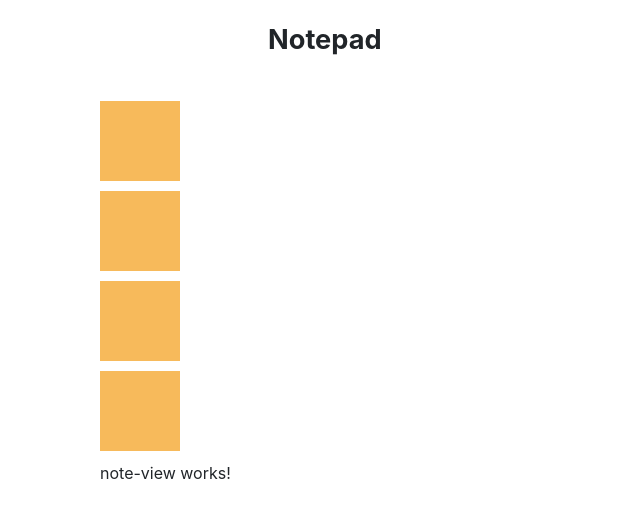
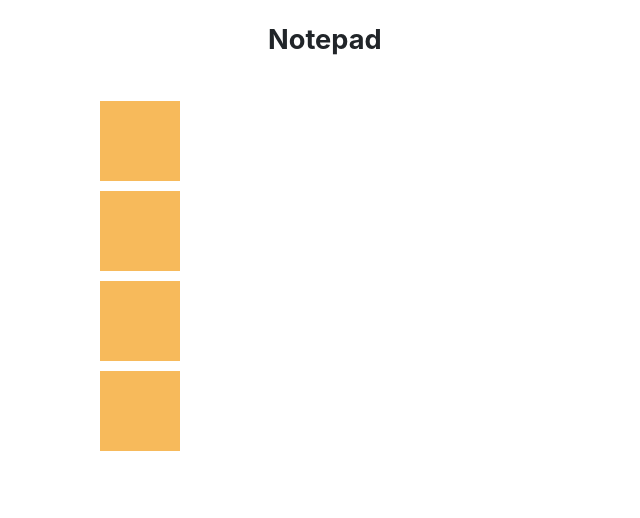
Before and after one commit to atinder92/angular-notepad, an Angular app in the folder angular-notepad/: page /notes in a window 1280 px wide. Shown: the top 518 px of the page, without its empty margins (0-640 px from the left). Built offline with nearby package versions, Linux system fonts and the light colour scheme.

Commit message:
Passing input to note-view component

```diff
--- a/angular-notepad/src/app/note-view/note-view.component.html
+++ b/angular-notepad/src/app/note-view/note-view.component.html
@@ -1,3 +1 @@
-<p>
-  note-view works!
-</p>
+<p>{{note.noteString}}</p>
--- a/angular-notepad/src/app/note-view/note-view.component.ts
+++ b/angular-notepad/src/app/note-view/note-view.component.ts
@@ -1,4 +1,5 @@
-import { Component, OnInit } from '@angular/core';
+import { Component, OnInit,Input } from '@angular/core';
+import { Note } from '../../model/note.model';
 
 @Component({
   selector: 'app-note-view',
@@ -7,6 +8,7 @@ import { Component, OnInit } from '@angular/core';
 })
 export class NoteViewComponent implements OnInit {
 
+  @Input() note:Note;
   constructor() { }
 
   ngOnInit() {
--- a/angular-notepad/src/app/saved-notes/saved-notes.component.html
+++ b/angular-notepad/src/app/saved-notes/saved-notes.component.html
@@ -1 +1 @@
-<app-note-view></app-note-view>
+<app-note-view *ngFor="let note of notes" [note]="note"></app-note-view>
--- a/angular-notepad/src/app/saved-notes/saved-notes.component.ts
+++ b/angular-notepad/src/app/saved-notes/saved-notes.component.ts
@@ -1,5 +1,6 @@
 import { Component, OnInit } from '@angular/core';
 import { NoteAppService } from '../../services/note-app.service';
+import { Note } from '../../model/note.model';
 
 @Component({
   selector: 'app-saved-notes',
@@ -8,10 +9,11 @@ import { NoteAppService } from '../../services/note-app.service';
 })
 export class SavedNotesComponent implements OnInit {
 
+  notes: Note[];
   constructor(private noteAppService:NoteAppService) { }
 
   ngOnInit() {
-
+    this.notes = this.noteAppService.getNotes();
   }
 
 }
--- a/angular-notepad/src/services/note-app.service.ts
+++ b/angular-notepad/src/services/note-app.service.ts
@@ -8,6 +8,9 @@ export class NoteAppService{
         this.notes.push(new Note(noteString,createdDate));
     }
 
+    getNotes():Note[] {
+        return this.notes;
+    }
     logNotes():void{
         console.log(this.notes);
     }
```
